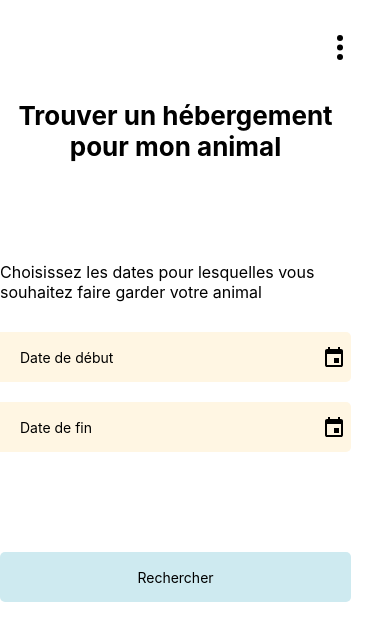
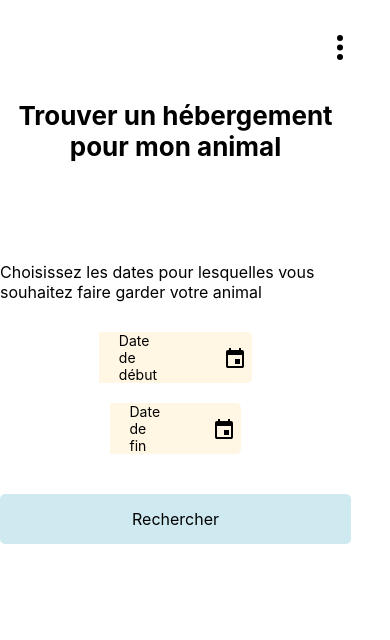
Before and after one commit to Fourkane-SA/PetWatch, a React Native app in the folder app/: screen /Home in a window 390 px wide. Shown: the top 640 px of the page. Built offline with nearby package versions, Linux system fonts and the light colour scheme.

Commit message:
correction affichage home ???

```diff
--- a/app/components/calendar.tsx
+++ b/app/components/calendar.tsx
@@ -5,7 +5,7 @@ import React from 'react';
 export default function Calendar(props) {
     const [selectedDates, setSelectedDates] = React.useState<string[]>(['']); // Also possible
 
-    props.func(selectedDates);
+    props.func(selectedDates)
 
     const setMaxNumberOfSelectedDates = React.useCallback((_selectedDates: string[]) => {
         const MAX_DATES = 3
--- a/app/screens/home.tsx
+++ b/app/screens/home.tsx
@@ -16,8 +16,7 @@ var height = Dimensions.get('window').height; //full height
 export default function Home({ navigation }) {
 
     const [parameter, setParameter] = React.useState(false);
-    const [calendarDeb, setCalendarDeb] = React.useState(false);
-    const [calendarFin, setCalendarFin] = React.useState(false);
+    const [calendar, setCalendar] = React.useState(false);
     const [dates, setDates] = React.useState([]);
 
     const pull_dates = (dates) => {
@@ -37,36 +36,36 @@ export default function Home({ navigation }) {
                 <Text style={styles.instructions}>Choisissez les dates pour lesquelles vous souhaitez faire garder votre animal</Text>
                 <View style={styles.blocCalendar}>
                     <View style={[styles.calendar]}>
-                        <TouchableOpacity activeOpacity={0.5} style={styles.calendarContainer} onPress={() => setCalendarDeb(true)}>
+                        <TouchableOpacity activeOpacity={0.5} style={styles.calendarContainer} onPress={() => setCalendar(true)}>
                             {dates[1] == null &&
                                 <Text style={styles.btnCalendar}>Date de début </Text>
                             }
                             {dates[1] != '' &&
-                                <Text style={styles.btnCalendar}>{dates[1]}</Text>
+                                <Text style={[styles.btnCalendar2] }>{dates[1]}</Text>
                             }
                             <IconCalendar></IconCalendar>
                         </TouchableOpacity>
                     </View>
                     <View style={[styles.calendar]}>
-                        <TouchableOpacity activeOpacity={0.5} style={styles.calendarContainer} onPress={() => setCalendarFin(true)}>
+                        <TouchableOpacity activeOpacity={0.5} style={styles.calendarContainer} onPress={() => setCalendar(true)}>
                             {dates[2] == null &&
                                 <Text style={styles.btnCalendar}>Date de fin </Text>
                             }
                             {dates[2] != '' &&
-                                <Text style={styles.btnCalendar}>{dates[2]}</Text>
+                                <Text style={styles.btnCalendar2 }>{dates[2]}</Text>
                             }
                             <IconCalendar></IconCalendar>
                         </TouchableOpacity>
                     </View>
 
-                    {calendarDeb == true &&
+                    {calendar == true &&
                         <Calendar func={pull_dates}></Calendar>
                     }
+                </View>
 
-                    <TouchableOpacity activeOpacity={0.5} style={styles.btnFooter}>
-                        <Text>Rechercher</Text>
-                    </TouchableOpacity>
-                </View>
+                <TouchableOpacity activeOpacity={0.5} style={[styles.containerSubmit, {width: (Dimensions.get('window').width *0.9) } ]}>
+                    <Text style={styles.submit}>Rechercher</Text>
+                </TouchableOpacity>
 
                 {parameter == true &&
                     <ModalParameter></ModalParameter>
@@ -113,14 +112,17 @@ const styles = StyleSheet.create({
     btnCalendar: {
         backgroundColor: '#FFF6E3',
         paddingLeft: 20,
+        textAlign: 'left',
         width: '100%',
     },
-
+    btnCalendar2: {
+        width: '100%',
+        paddingLeft: 10,
+    },
     calendar: {
         alignItems: 'flex-start',
         marginBottom: 20,
         paddingRight: 8,
-        width: '100%',
         backgroundColor: '#FFF6E3',
         borderRadius: 5,
     },
@@ -128,20 +130,22 @@ const styles = StyleSheet.create({
     calendarContainer: {
         flexDirection: 'row',
         alignItems: 'center',
-        justifyContent: "center",
+        justifyContent: "flex-start",
         minHeight: 50,
         width: '100%',
         backgroundColor: '#FFF6E3',
+        borderRadius: 5,
     },
-    btnFooter: {
-        marginBottom: 10,
-        marginTop: 80,
+    containerSubmit: {
+        minHeight: 50,
         alignItems: 'center',
         justifyContent: 'center',
-        minHeight: 50,
-        textAlign: 'center',
+        borderRadius: 5,
+        marginTop: 20,
+        backgroundColor: '#CEEAF0',
         width: '100%',
-        borderRadius: 5,
-        backgroundColor: '#CEEAF0',
+    },
+    submit: {
+        fontSize: 16,
     },
 });
```
